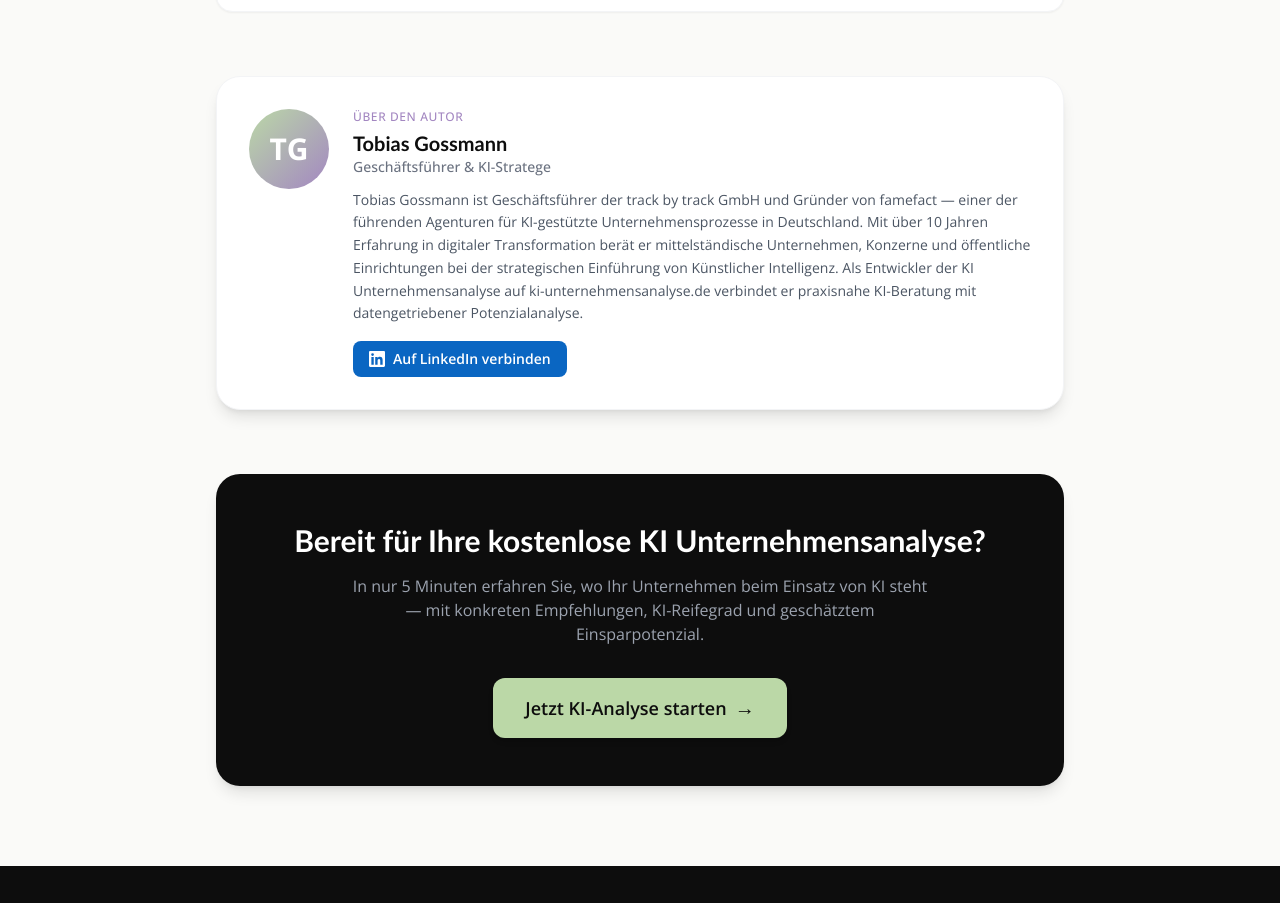
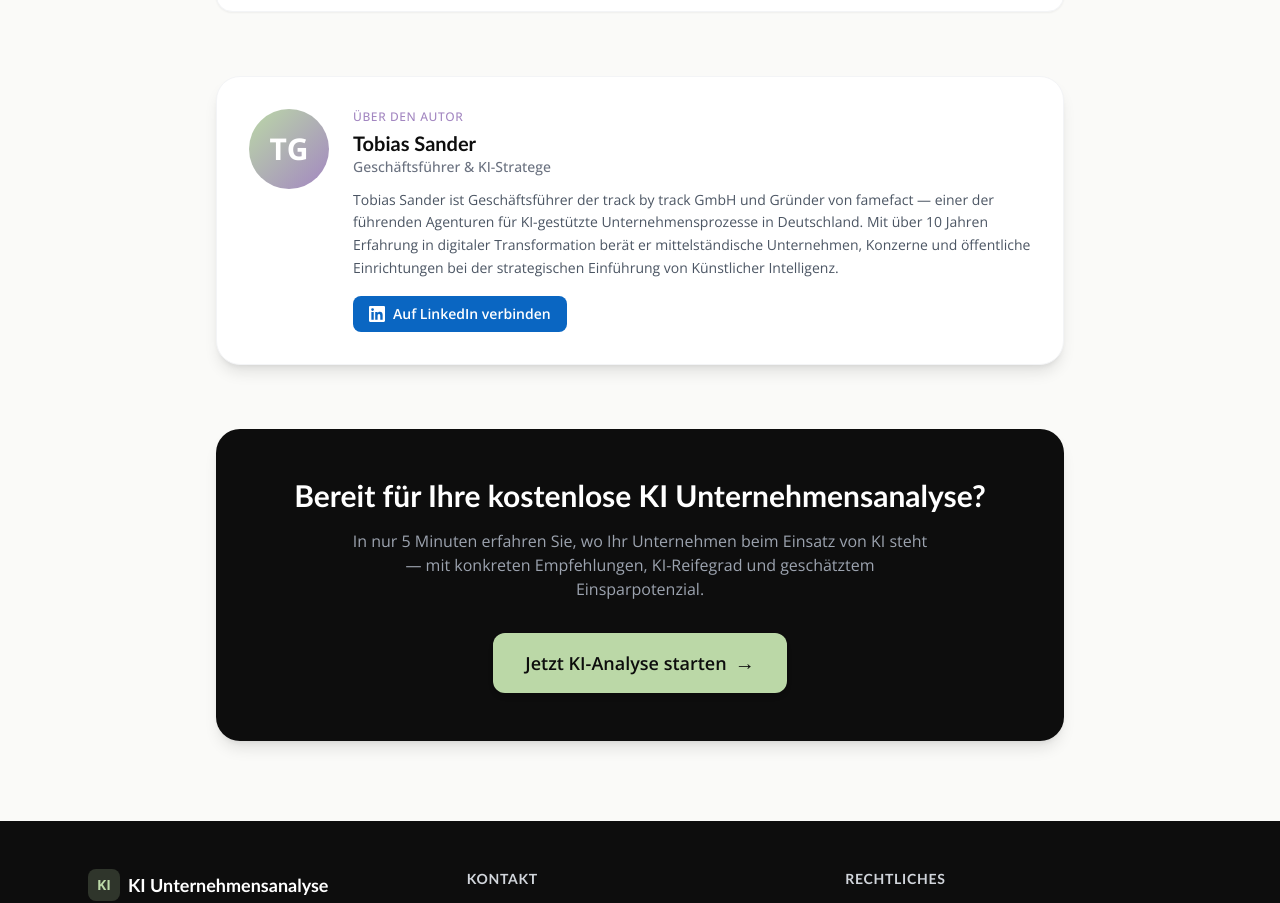
Before and after one commit to shufflethis/ki-readiness-checker, a Next.js app: page / in a window 1280 px wide. Shown: the part 6080-6983 px from the top of the page. Built offline with nearby package versions, Linux system fonts and the light colour scheme.

Commit message:
fix: author name → Tobias Sander (GF, managingDirector, schema)

```diff
--- a/app/layout.tsx
+++ b/app/layout.tsx
@@ -204,7 +204,7 @@ export default function RootLayout({
         name: "Wer steckt hinter ki-unternehmensanalyse.de?",
         acceptedAnswer: {
           "@type": "Answer",
-          text: "Die KI Unternehmensanalyse wird von der track by track GmbH (famefact) betrieben. Geschäftsführer Tobias Gossmann berät seit über 10 Jahren mittelständische Unternehmen bei der digitalen Transformation und KI-Einführung.",
+          text: "Die KI Unternehmensanalyse wird von der track by track GmbH (famefact) betrieben. Geschäftsführer Tobias Sander berät seit über 10 Jahren mittelständische Unternehmen bei der digitalen Transformation und KI-Einführung.",
         },
       },
       {
--- a/site.config.ts
+++ b/site.config.ts
@@ -31,11 +31,11 @@ export const siteConfig = {
     ],
   },
   author: {
-    name: "Tobias Gossmann",
+    name: "Tobias Sander",
     role: "Geschäftsführer & KI-Stratege",
     company: "famefact | track by track GmbH",
     linkedin: "https://www.linkedin.com/in/tobias-famefact/",
-    bio: "Tobias Gossmann ist Geschäftsführer der track by track GmbH und Gründer von famefact — einer der führenden Agenturen für KI-gestützte Unternehmensprozesse in Deutschland. Mit über 10 Jahren Erfahrung in digitaler Transformation berät er mittelständische Unternehmen, Konzerne und öffentliche Einrichtungen bei der strategischen Einführung von Künstlicher Intelligenz. Als Entwickler der KI Unternehmensanalyse auf ki-unternehmensanalyse.de verbindet er praxisnahe KI-Beratung mit datengetriebener Potenzialanalyse.",
+    bio: "Tobias Sander ist Geschäftsführer der track by track GmbH und Gründer von famefact — einer der führenden Agenturen für KI-gestützte Unternehmensprozesse in Deutschland. Mit über 10 Jahren Erfahrung in digitaler Transformation berät er mittelständische Unternehmen, Konzerne und öffentliche Einrichtungen bei der strategischen Einführung von Künstlicher Intelligenz.",
   },
   colors: {
     primary: "#0D0D0D",
@@ -50,11 +50,11 @@ export const siteConfig = {
     country: "Deutschland",
     phone: "+49 30 403 6654 30",
     email: "info@trackbytrack.de",
-    managingDirector: "Gorden Allgemein",
+    managingDirector: "Tobias Sander",
     registerCourt: "Amtsgericht Berlin-Charlottenburg",
     registerNumber: "HRB XXXXX",
     vatId: "DE XXXXXXXXX",
-    responsibleContent: "Gorden Allgemein",
+    responsibleContent: "Tobias Sander",
   },
   scoring: {
     maturityLevels: [
```
